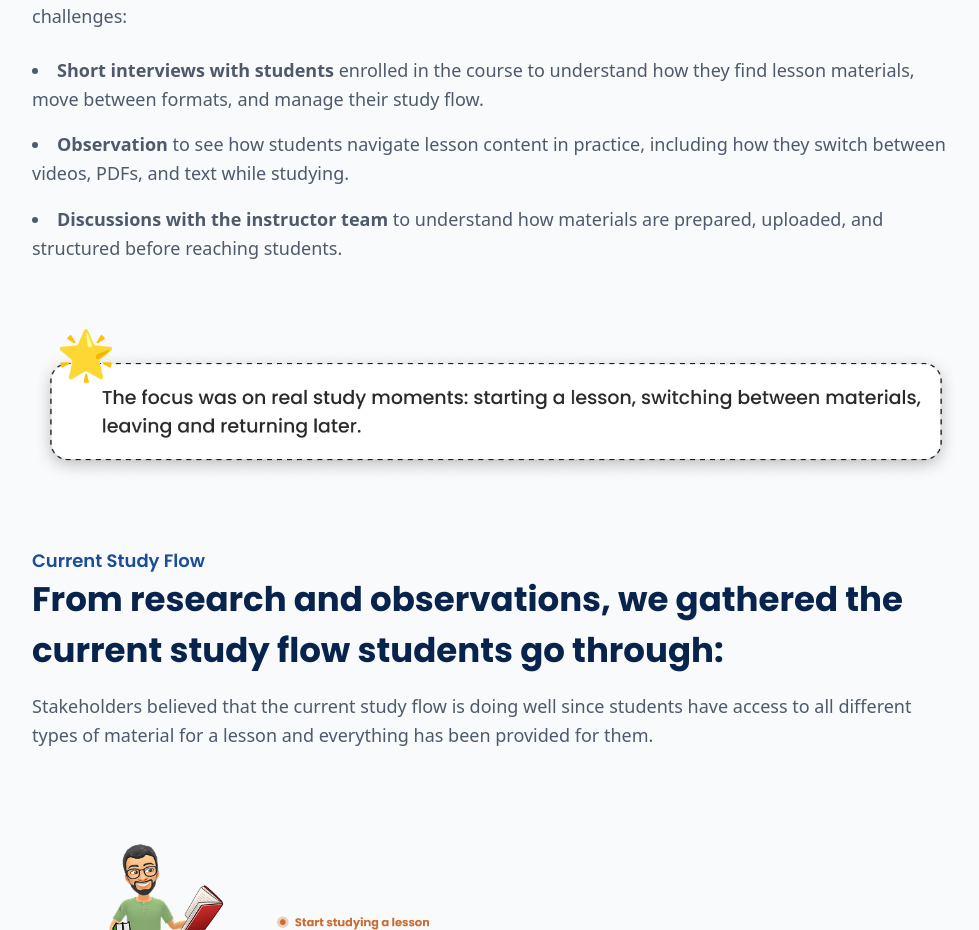
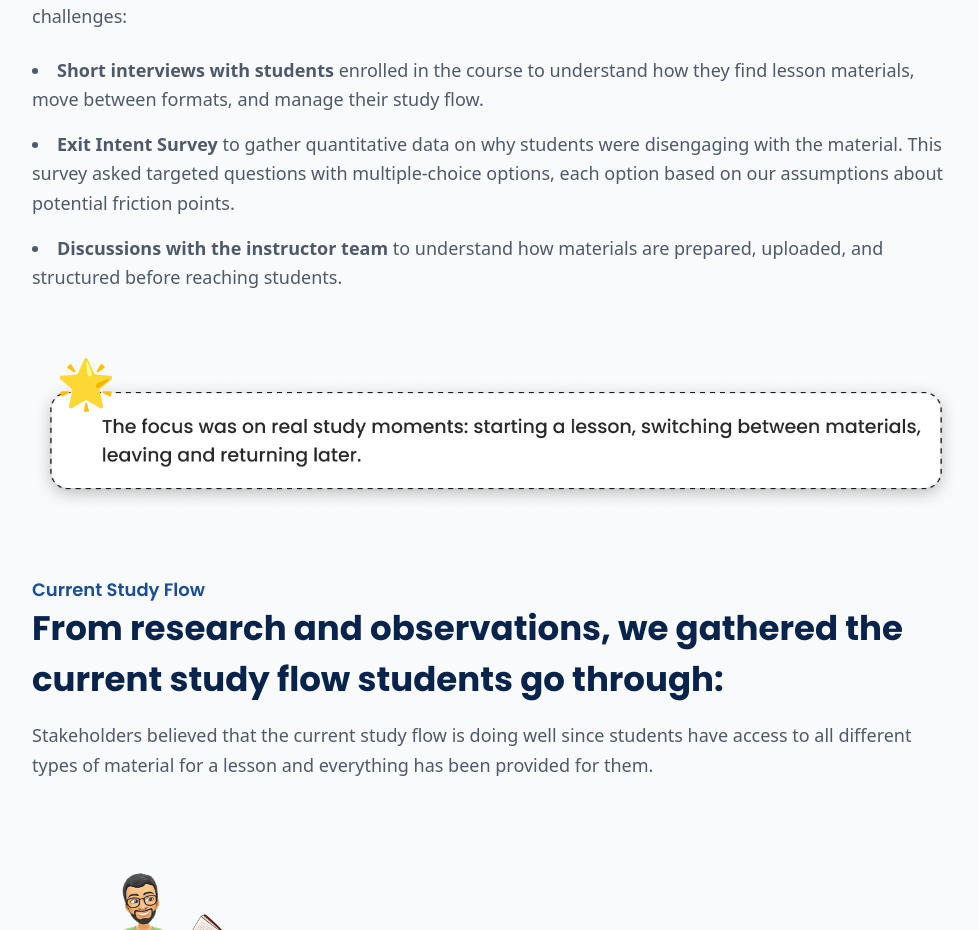
Before and after one commit to ehsangazar/zarabani, a React (Vite) app: page /projects/focused-learning in a window 1280 px wide. Shown: the part 3626-4556 px from the top of the page, without its empty margins (144-1123 px from the left). Built offline with nearby package versions, Linux system fonts and the light colour scheme.

Commit message:
Update focused learning research approach copy

```diff
--- a/src/pages/projects/case-studies/FocusedLearning.tsx
+++ b/src/pages/projects/case-studies/FocusedLearning.tsx
@@ -146,9 +146,10 @@ const FocusedLearning = () => {
             formats, and manage their study flow.
           </li>
           <li>
-            <strong>Observation</strong> to see how students navigate lesson
-            content in practice, including how they switch between videos, PDFs,
-            and text while studying.
+            <strong>Exit Intent Survey</strong> to gather quantitative data on
+            why students were disengaging with the material. This survey asked
+            targeted questions with multiple-choice options, each option based
+            on our assumptions about potential friction points.
           </li>
           <li>
             <strong>Discussions with the instructor team</strong> to understand
```
